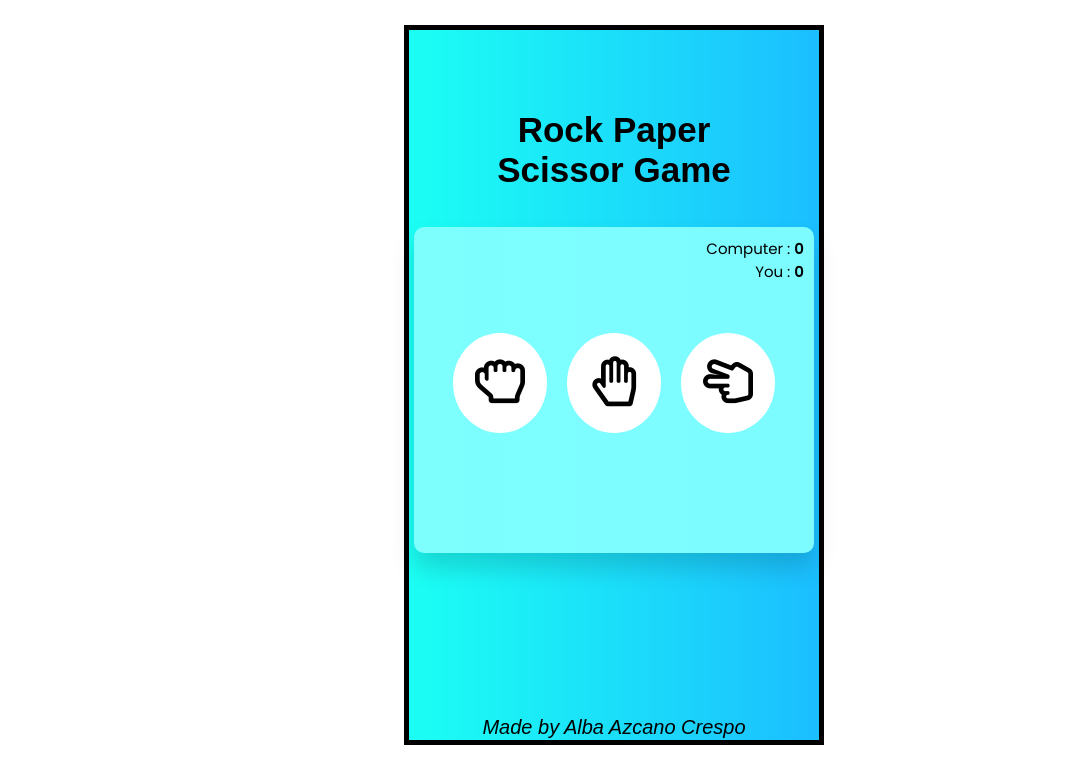
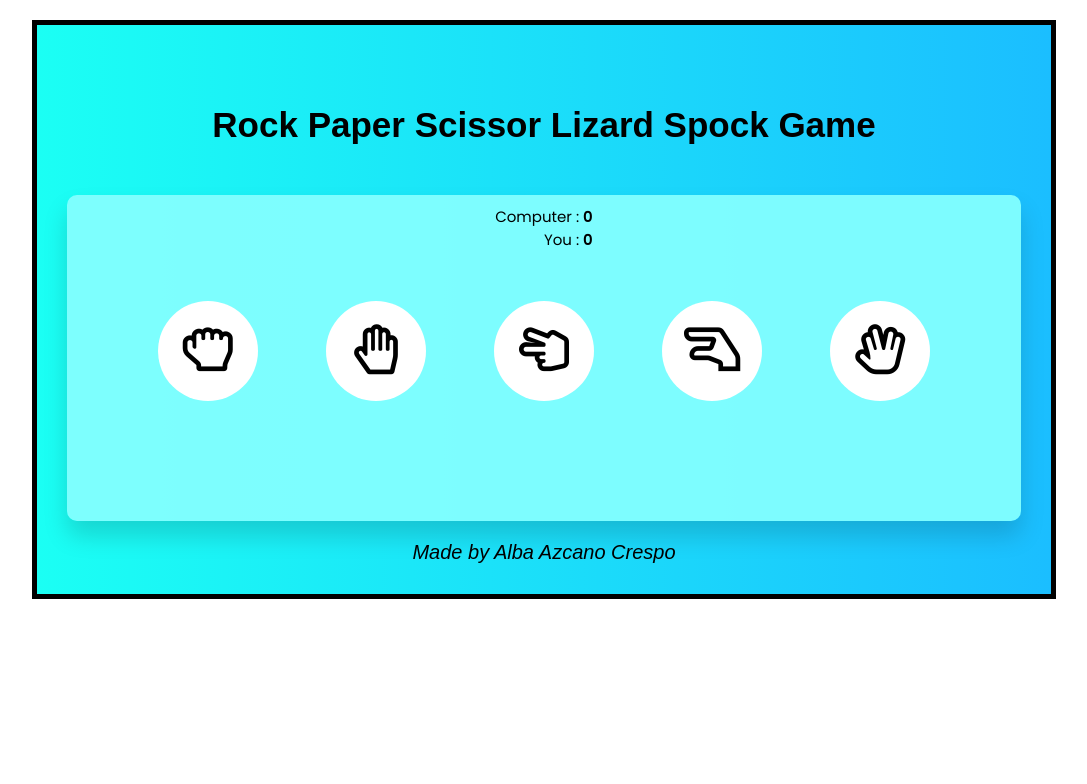
Before and after one commit to Albazcano/GameOn--Time-To-Play, a PHP site: page / in a window 1280 px wide. Shown: the top 784 px of the page, without its empty margins (96-1183 px from the left). Run offline with PHP 8.4, Linux system fonts and the light colour scheme.

Commit message:
modified index.html and style.css

```diff
--- a/index.html
+++ b/index.html
@@ -1,7 +1,7 @@
 <!DOCTYPE html>
 <html lang="en">
 <head>
-    <title>Rock Paper Scissor Game</title>
+    <title>Rock Paper Scissor Lizard Spock Game</title>
     <link rel="stylesheet" href="https://cdnjs.cloudflare.com/ajax/libs/font-awesome/5.15.2/css/all.min.css">
     <link rel="preconnect" href="https://fonts.gstatic.com">
     <link href="https://fonts.googleapis.com/css2?family=Poppins:wght@400;600&display=swap" rel="stylesheet">
@@ -11,7 +11,7 @@
 
     <div class="minigame">
 
-        <h1>Rock Paper Scissor Game</h1>
+        <h1>Rock Paper Scissor Lizard Spock Game</h1>
 
         <div class="container">
 
@@ -34,6 +34,12 @@
                 <button onclick="checker('scissor')">
                     <i class="far fa-hand-scissors"></i>
                 </button>
+                <button onclick="checker('lizzard')">
+                    <i class="far fa-hand-lizard"></i>
+                </button>
+                <button onclick="checker('spock')">
+                    <i class="far fa-hand-spock"></i>
+                </button>
             </div>
             <div class="details">
                 <p id="user_choice"></p>
--- a/style.css
+++ b/style.css
@@ -26,13 +26,16 @@ footer{
     font-weight: 500px;
     font-style: italic;
     text-align: center;
+    margin-top: 10px;
 }
 
 .minigame{
-    margin-top: 25px;
-    margin-left: 500px;
+    /* margin-top: 25px;
+    margin-left: 430px;
     margin-right: 100px;
-    align-items: center;
+    align-items: center; */
+    width: 80%;
+    margin: 20px auto;
     padding: 30px;
     background: linear-gradient(
         0.25turn,
@@ -44,31 +47,32 @@ footer{
     display: flex;
     flex-direction: column;
     /* max-width: min-content;*/
-    max-height: 700px;
-    max-width: 420px;
+    /* max-height: 700px;
+    max-width: 720px;
     height: 90vh;
-    max-height: 800px;
+    max-height: 800px; */
 }
 
 .container{
-    margin-top: 150px;
-    margin-left: 400px;
-    width: 400px;
-    /* width: max-content;    */
+    /* margin-top: 150px; */
     display: flex;
     flex-direction: column;
-    justify-content: center;
-    /* width: 45%;
-    min-width: 500px; */
+    align-items: center;
+    margin-bottom: 10px;
+
+    /* margin-left: 600px; */
+    /* width: 650px;*/
     background-color: #84fffff1;
     padding: 10px;
-    /* position: absolute; */
-    transform: translate(-50%,-50%);
-    /* top: 50%; */
-    /* left: 50%; */
+    /* transform: translate(-50%,-50%);    */
     border-radius: 10px;
     box-shadow: 0 15px 25px rgba(0,0,0,0.15);
-    /* border: 5px solid fuchsia; */
+     /* width: 45%;
+    min-width: 500px;
+    position: absolute;
+    top: 50%;
+    left: 50%; */
+    /* border: 5px solid fuchsia;  */
 }
 .scores{
     margin-bottom: 50px;
```
Also changed, not shown: README.md.
